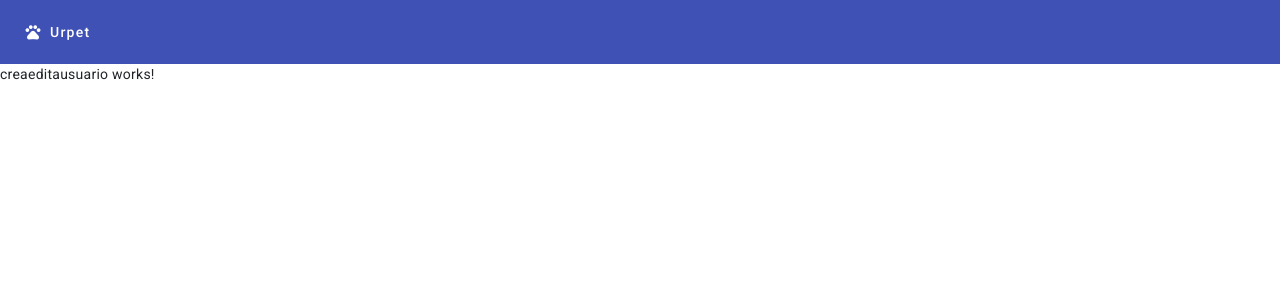
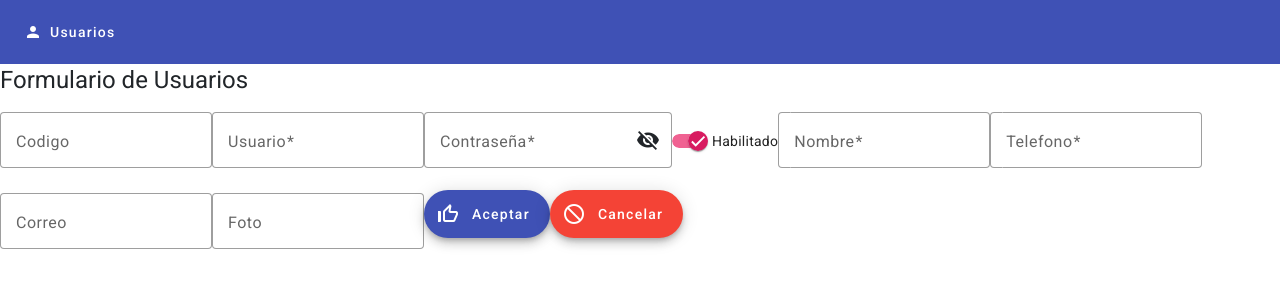
Before and after one commit to Coragyps/urpetweb, an Angular app: page /usuarios/editar/1 in a window 1280 px wide. Shown: the top 300 px of the page. Built offline with nearby package versions, Linux system fonts and the light colour scheme; no server answers.

Commit message:
prueba de mejora

```diff
--- a/src/app/app.component.html
+++ b/src/app/app.component.html
@@ -1,9 +1,9 @@
 <mat-toolbar color="primary">
-  <button mat-button [matMenuTriggerFor]="menuUrpet"><mat-icon>pets</mat-icon>Urpet</button>
+  <button mat-button [matMenuTriggerFor]="menuUrpet"><mat-icon>person</mat-icon>Usuarios</button>
 </mat-toolbar>
 
 <mat-menu #menuUrpet="matMenu">
-  <button mat-menu-item routerLink="/usuarios"><mat-icon>list</mat-icon>Listar</button>
+  <button mat-menu-item routerLink="/usuarios"><mat-icon>format_list_numbered</mat-icon>Listar</button>
   <button mat-menu-item routerLink="/usuarios/crear"><mat-icon>add</mat-icon>Registrar</button>
 </mat-menu>
 <router-outlet></router-outlet>
--- a/src/app/components/usuario/creaeditausuario/creaeditausuario.component.html
+++ b/src/app/components/usuario/creaeditausuario/creaeditausuario.component.html
@@ -1 +1,51 @@
-<p>creaeditausuario works!</p>
+<div>
+    <div>
+        <h1>Formulario de Usuarios</h1>
+    </div>
+    <form [formGroup]="form" (submit)="aceptar()">
+
+        <mat-form-field appearance="outline" *ngIf="edicion">
+			<mat-label>Codigo</mat-label>
+			<input matInput formControlName="codigo" readonly>
+		</mat-form-field>
+
+        <mat-form-field appearance="outline">
+			<mat-label>Usuario</mat-label>
+			<input matInput formControlName="usuario">
+		</mat-form-field>
+
+        <mat-form-field appearance="outline">
+			<mat-label>Contraseña</mat-label>
+			<input matInput formControlName="contrasena" [type]="oculto ? 'password' : 'text'">
+			<button mat-icon-button matSuffix type="button" (click)="verContrasena($event)" [attr.aria-label]="'Hide password'" [attr.aria-pressed]="oculto">
+				<mat-icon>{{oculto ? 'visibility_off' : 'visibility'}}</mat-icon>
+			</button>
+		</mat-form-field>
+
+        <mat-slide-toggle *ngIf="edicion" formControlName="habilitado" [checked]="form.get('habilitado')?.value">Habilitado</mat-slide-toggle>
+
+        <mat-form-field appearance="outline">
+			<mat-label>Nombre</mat-label>
+			<input matInput formControlName="nombre">
+		</mat-form-field>
+
+        <mat-form-field appearance="outline">
+			<mat-label>Telefono</mat-label>
+			<input matInput formControlName="telefono">
+		</mat-form-field>
+
+		<mat-form-field appearance="outline" *ngIf="edicion">
+			<mat-label>Correo</mat-label>
+			<input matInput formControlName="correo">
+		</mat-form-field>
+
+        <mat-form-field appearance="outline" *ngIf="edicion">
+			<mat-label>Foto</mat-label>
+			<input matInput formControlName="foto">
+		</mat-form-field>
+
+
+        <button mat-fab extended color="primary" (click)="aceptar()"><mat-icon>thumb_up_off_alt</mat-icon>Aceptar</button>
+		<button mat-fab extended color="warn" routerLink="/usuarios"><mat-icon>do_not_disturb</mat-icon>Cancelar</button>
+    </form>
+</div>
--- a/src/app/components/usuario/creaeditausuario/creaeditausuario.component.ts
+++ b/src/app/components/usuario/creaeditausuario/creaeditausuario.component.ts
@@ -1,12 +1,123 @@
-import { Component } from '@angular/core';
+import { CommonModule, NgIf } from '@angular/common';
+import { Component, OnInit } from '@angular/core';
+import { FormBuilder, FormControl, FormGroup, ReactiveFormsModule, Validators } from '@angular/forms';
+import { MatButtonModule } from '@angular/material/button';
+import { MatFormFieldModule } from '@angular/material/form-field';
+import { MatIconModule } from '@angular/material/icon';
+import { MatInputModule } from '@angular/material/input';
+import { ActivatedRoute, Params, Router, RouterLink } from '@angular/router';
+import { Usuario } from '../../../models/usuario';
+import { UsuarioService } from '../../../services/usuario.service';
+import { MatSelectModule } from '@angular/material/select';
+import {MatCardModule} from '@angular/material/card';
+import {MatSlideToggleModule} from '@angular/material/slide-toggle';
+import {MatSnackBar, MatSnackBarModule } from '@angular/material/snack-bar';
 
 @Component({
   selector: 'app-creaeditausuario',
   standalone: true,
-  imports: [],
+  imports: [MatSnackBarModule, MatSlideToggleModule, MatCardModule, MatIconModule,MatFormFieldModule,NgIf,ReactiveFormsModule,MatButtonModule,MatInputModule,MatSelectModule,CommonModule,RouterLink],
   templateUrl: './creaeditausuario.component.html',
   styleUrl: './creaeditausuario.component.css'
 })
-export class CreaeditausuarioComponent {
+export class CreaeditausuarioComponent implements OnInit{
+  oculto = true;
+  form: FormGroup = new FormGroup({})
+  usuario: Usuario = new Usuario()
+  edicion: boolean = false
+  id:number=0
+
+  estadosPermitidos:{value:Boolean,viewValue:string}[]=[
+    {value: true, viewValue: 'Habilitado'},
+    {value: false, viewValue: 'Desabilitado'}
+  ]
+
+  constructor(
+    private uS:UsuarioService,
+    private router:Router,
+    private formBuilder:FormBuilder,
+    private route:ActivatedRoute,
+    private snackBar:MatSnackBar,
+  ){}
+
+  ngOnInit(): void {
+    this.route.params.subscribe((data: Params)=>{
+      this.id = data['id']
+      this.edicion=data['id'] != null
+      this.init()
+    });
+    this.form = this.formBuilder.group({
+      codigo: [''],
+      usuario: ['', Validators.required],
+      contrasena: ['', Validators.required],
+      habilitado: [true],
+      nombre: ['', Validators.required],
+      telefono: ['', Validators.required],
+      correo: [''],
+      foto: [''],
+    });
+  }
+
+  verContrasena(event: MouseEvent) {
+    this.oculto = !this.oculto;
+    event.stopPropagation();
+  }
+
+  aceptar(): void {
+    if (this.form.valid) {
+      const username = this.form.value.usuario;
+      this.uS.existsByUsername(username).subscribe((exists: boolean) => {
+        if (exists) {
+          this.form.controls['usuario'].setErrors({ usernameTaken: true });
+          this.snackBar.open('El nombre de usuario ya está en uso', '', { duration: 3000 });
+        } else {
+          this.saveUser();
+        }
+      });
+    }
+  }
+
+  saveUser(): void {
+    this.usuario.usuarioId = this.form.value.codigo;
+    this.usuario.username = this.form.value.usuario;
+    this.usuario.password = this.form.value.contrasena;
+    this.usuario.enabled = this.form.value.habilitado;
+    this.usuario.usuarioNombre = this.form.value.nombre;
+    this.usuario.usuarioTelefono = this.form.value.telefono;
+    this.usuario.usuarioCorreo = this.form.value.correo;
+    this.usuario.usuarioFoto = this.form.value.foto;
+
+    if (!this.edicion) {
+      this.usuario.usuarioFoto = 'assets/default_user_picture.jpg';
+    }
+
+    this.uS.insert(this.usuario).subscribe(() => {
+      this.uS.list().subscribe((data) => {
+        this.uS.setList(data);
+        this.snackBar.open('Se modificó el Registro', '', { duration: 3000 });
+      });
+    });
+
+    this.router.navigate(['usuarios']);
+  }
+
+
+  init(){
+    if (this.edicion) {
+      this.uS.listId(this.id).subscribe((data)=>{
+        this.form=new FormGroup({
+          codigo: new FormControl(data.usuarioId),
+          usuario: new FormControl(data.username),
+          contrasena: new FormControl(data.password),
+          habilitado: new FormControl(data.enabled),
+          nombre: new FormControl(data.usuarioNombre),
+          telefono: new FormControl(data.usuarioTelefono),
+          correo: new FormControl(data.usuarioCorreo),
+          foto: new FormControl(data.usuarioFoto)
+        })
+      })
+    }
+  }
+
 
 }
--- a/src/app/components/usuario/listarusuario/listarusuario.component.css
+++ b/src/app/components/usuario/listarusuario/listarusuario.component.css
@@ -0,0 +1 @@
+/*button {margin-right: 10px;}*/
--- a/src/app/components/usuario/listarusuario/listarusuario.component.html
+++ b/src/app/components/usuario/listarusuario/listarusuario.component.html
@@ -1,59 +1,46 @@
-<div class="title-container">
+<div>
   <div>
       <h1>Lista de usuarios</h1>
   </div>
-  <div class="container">
       <table mat-table [dataSource]="dataSource" class="mat-elevation-z8">
 
       <!--- Note that these columns can be defined in any order.
             The actual rendered columns are set as a property on the row definition" -->
 
       <!-- Position Column -->
-      <ng-container matColumnDef="id">
-          <th mat-header-cell *matHeaderCellDef>Código</th>
-          <td mat-cell *matCellDef="let element"> {{element.idGreenArea}} </td>
+
+      <ng-container matColumnDef="use">
+          <th mat-header-cell *matHeaderCellDef> Usuario </th>
+          <td mat-cell *matCellDef="let element"> {{element.username}} </td>
       </ng-container>
 
-      <ng-container matColumnDef="username">
-          <th mat-header-cell *matHeaderCellDef> Área Verde </th>
-          <td mat-cell *matCellDef="let element"> {{element.nameGreenArea}} </td>
+      <ng-container matColumnDef="nom">
+          <th mat-header-cell *matHeaderCellDef> Nombre </th>
+          <td mat-cell *matCellDef="let element"> {{element.usuarioNombre}} </td>
       </ng-container>
 
-      <ng-container matColumnDef="password">
-          <th mat-header-cell *matHeaderCellDef> Extensión </th>
-          <td mat-cell *matCellDef="let element"> {{element.extensioGreenArea}} </td>
-      </ng-container>
-
-      <ng-container matColumnDef="enabled">
-          <th mat-header-cell *matHeaderCellDef> Fecha de creación </th>
-          <td mat-cell *matCellDef="let element"> {{element.dateCreationGreenArea}} </td>
-      </ng-container>
-
-      <ng-container matColumnDef="usuarionombre">
-          <th mat-header-cell *matHeaderCellDef> Ubicación </th>
-          <td mat-cell *matCellDef="let element"> {{element.ubicationGreenArea}} </td>
-      </ng-container>
-
-      <ng-container matColumnDef="usuariotelefono">
-        <th mat-header-cell *matHeaderCellDef> Extensión </th>
-        <td mat-cell *matCellDef="let element"> {{element.extensioGreenArea}} </td>
+      <ng-container matColumnDef="tel">
+        <th mat-header-cell *matHeaderCellDef> Telefono </th>
+        <td mat-cell *matCellDef="let element"> {{element.usuarioTelefono}} </td>
     </ng-container>
 
-    <ng-container matColumnDef="usuariocorreo">
-        <th mat-header-cell *matHeaderCellDef> Fecha de creación </th>
-        <td mat-cell *matCellDef="let element"> {{element.dateCreationGreenArea}} </td>
+    <ng-container matColumnDef="cor">
+        <th mat-header-cell *matHeaderCellDef> Correo </th>
+        <td mat-cell *matCellDef="let element"> {{element.usuarioCorreo}} </td>
     </ng-container>
 
-    <ng-container matColumnDef="usuariofoto">
-        <th mat-header-cell *matHeaderCellDef> Ubicación </th>
-        <td mat-cell *matCellDef="let element"> {{element.ubicationGreenArea}} </td>
+    <ng-container matColumnDef="fot">
+        <th mat-header-cell *matHeaderCellDef> Foto </th>
+        <td mat-cell *matCellDef="let element">
+          <img style="width: 48px; height: 48px; border-radius: 100%;" src="{{element.usuarioFoto}}">
+        </td>
     </ng-container>
 
-      <ng-container matColumnDef="acciones">
-        <th mat-header-cell *matHeaderCellDef> accioon </th>
+      <ng-container matColumnDef="acc">
+        <th mat-header-cell *matHeaderCellDef> Acciones </th>
         <td mat-cell *matCellDef="let element">
-          <button mat-raised-button color="primary" [routerLink]="['ediciones', element.idGreenArea]"><mat-icon>update</mat-icon></button>
-          <button mat-raised-button color="warn" (click)="deletear"><mat-icon>delete</mat-icon></button>
+          <button mat-mini-fab matTooltip="Editar" color="primary" [routerLink]="['editar',element.usuarioId]"><mat-icon>edit</mat-icon></button>
+          <button mat-mini-fab matTooltip="Eliminar" color="warn" (click)="deletear(element.usuarioId)"><mat-icon>delete</mat-icon></button>
         </td>
       </ng-container>
 
@@ -61,6 +48,5 @@
       <tr mat-header-row *matHeaderRowDef="displayedColumns"></tr>
       <tr mat-row *matRowDef="let row; columns: displayedColumns;"></tr>
   </table>
+  <mat-paginator [pageSizeOptions]="[5, 10, 25, 100]" showFirstLastButtons></mat-paginator>
 </div>
-
-</div>
--- a/src/app/services/usuario.service.ts
+++ b/src/app/services/usuario.service.ts
@@ -1,6 +1,6 @@
 import { Injectable } from '@angular/core';
 import { HttpClient } from '@angular/common/http';
-import { Subject } from 'rxjs';
+import { Observable, Subject } from 'rxjs';
 import { environment } from '../../environments/environment';
 import { Usuario } from '../models/usuario';
 
@@ -41,4 +41,8 @@ export class UsuarioService {
   eliminar(id:number){
     return this.http.delete(`${this.url}/${id}`)
   }
+
+  existsByUsername(username: string): Observable<boolean> {
+    return this.http.get<boolean>(`${this.url}/?username=${username}`);
+  }
 }
```
Also changed, not shown: src/app/components/usuario/listarusuario/listarusuario.component.ts (+26 -14 lines), src/app/models/usuario.ts (+5 -5 lines), assets/userpic.jpg (added).
